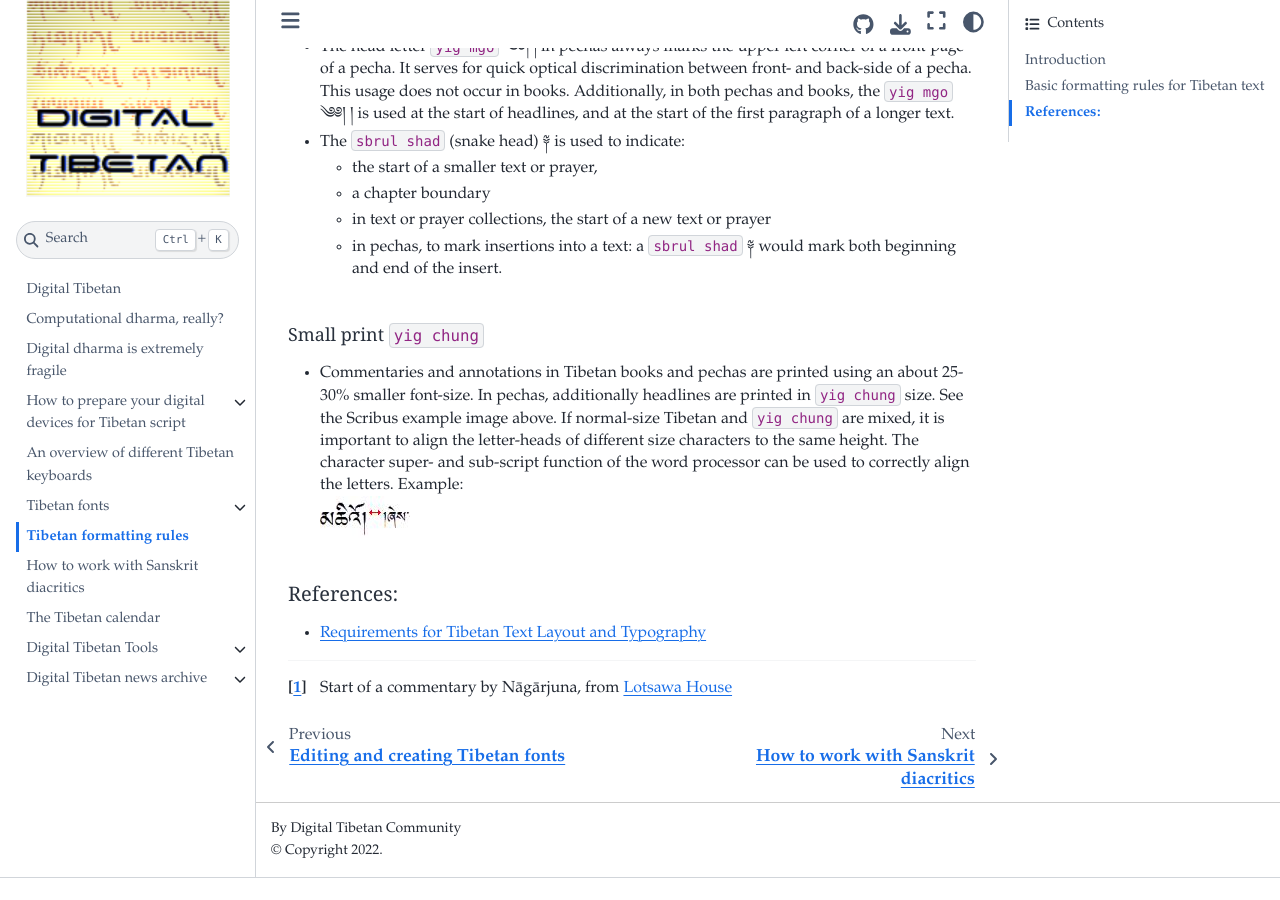
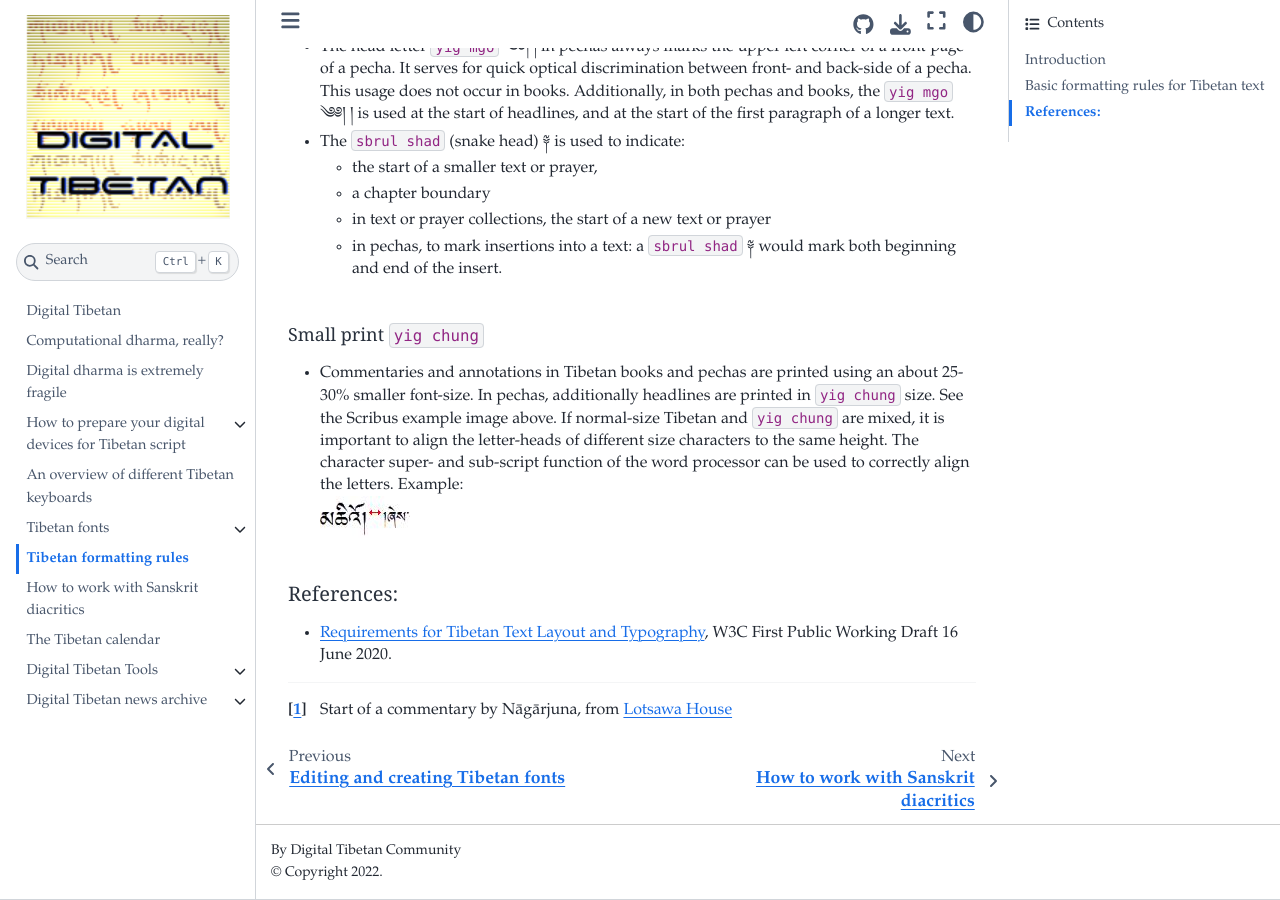
Before and after one commit to DigitalTibetan/DigitalTibetan, a Jupyter Book: the page built from docs/tibetan_formatting.md, in a window 1280 px wide and 900 px high, scrolled down 3630 px. Built offline with Jupyter Book 1.0.4 settings and Sphinx 7.4.7 and the Sphinx Book theme 1.1.4, drawn with Linux system fonts in a browser that asks for light colours; before the commit the page ends 4508 px from its top, so only the background shows below that.

Commit message:
Source ref for W3C Tibetan doc

```diff
--- a/docs/tibetan_formatting.md
+++ b/docs/tibetan_formatting.md
@@ -92,4 +92,4 @@
 
 ## References:
 
-- [Requirements for Tibetan Text Layout and Typography](https://www.w3.org/TR/tlreq/)
+- [Requirements for Tibetan Text Layout and Typography](https://www.w3.org/TR/tlreq/), W3C First Public Working Draft 16 June 2020.
```
